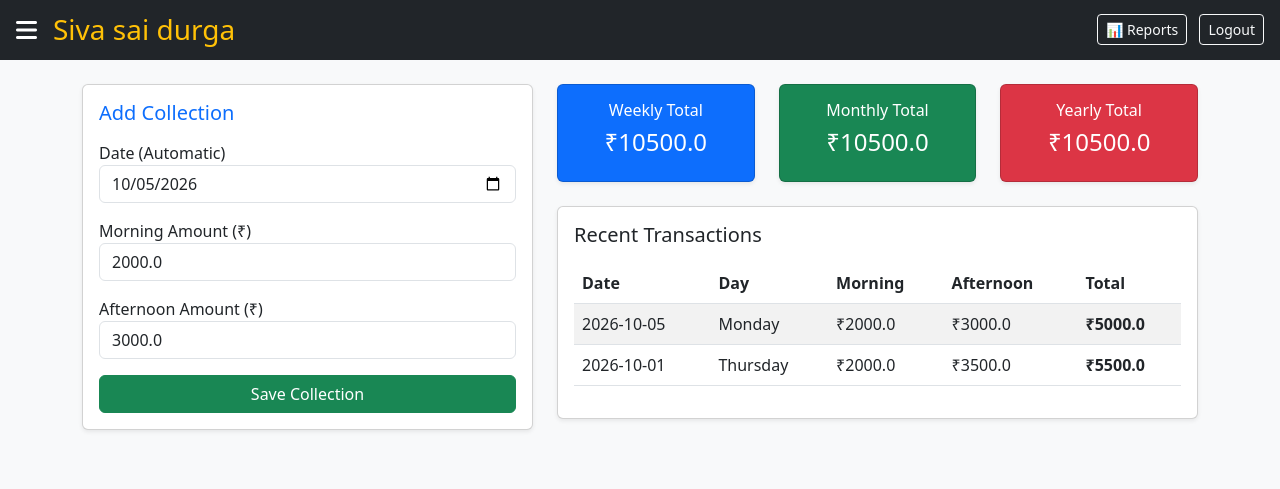
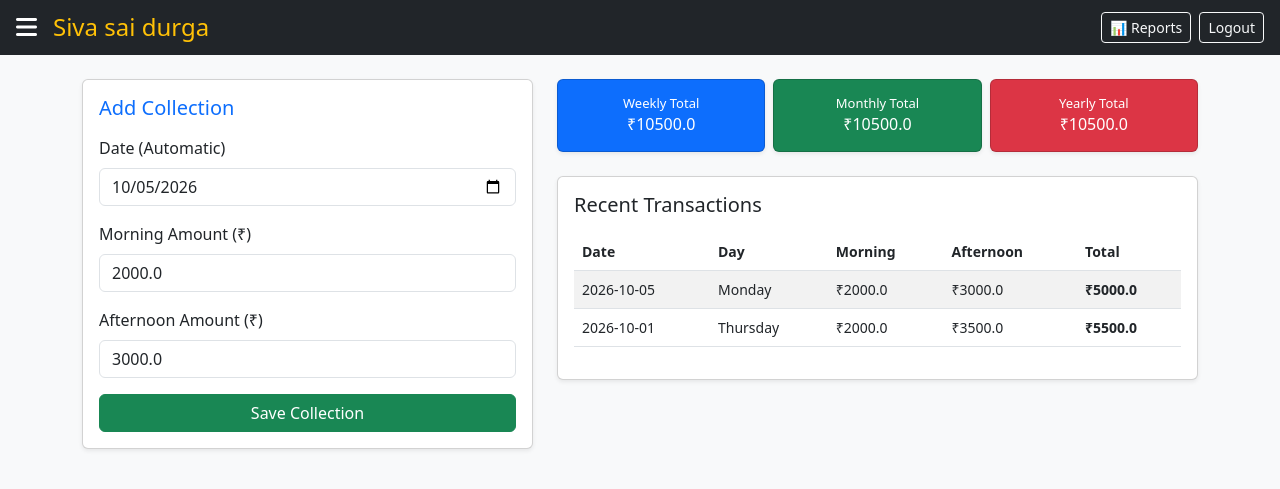
Before and after one commit to RohithSriSai143/shop-ledger, a Flask app: page /dashboard in a window 1280 px wide. Shown: the top 489 px of the page. Run offline with Flask 3, Linux system fonts and the light colour scheme; a user stored in the database is signed in; data comes from the database, SQL or seed files in the repository.

Commit message:
Update dashboard.html

```diff
--- a/templates/dashboard.html
+++ b/templates/dashboard.html
@@ -2,6 +2,7 @@
 <html lang="en">
 <head>
     <meta charset="UTF-8">
+    <meta name="viewport" content="width=device-width, initial-scale=1.0">
     <title>Shop Ledger Dashboard</title>
     <link href="https://cdn.jsdelivr.net/npm/bootstrap@5.3.0/dist/css/bootstrap.min.css" rel="stylesheet">
     <link rel="stylesheet" href="https://cdnjs.cloudflare.com/ajax/libs/font-awesome/6.0.0/css/all.min.css">
@@ -19,10 +20,10 @@
     <nav class="navbar navbar-dark bg-dark px-3">
         <div class="d-flex align-items-center">
             <span class="text-white toggle-btn me-3" onclick="toggleSidebar()"><i class="fas fa-bars"></i></span>
-            <span class="navbar-brand mb-0 h1 fs-3 text-warning">{{ shop_name }}</span>
+            <span class="navbar-brand mb-0 h1 fs-4 text-warning text-truncate" style="max-width: 200px;">{{ shop_name }}</span>
         </div>
         <div>
-            <a href="/reports" class="btn btn-outline-light btn-sm me-2">📊 Reports</a>
+            <a href="/reports" class="btn btn-outline-light btn-sm me-1">📊 Reports</a>
             <a href="/logout" class="btn btn-outline-light btn-sm">Logout</a>
         </div>
     </nav>
@@ -60,22 +61,22 @@
 
     <!-- Main Content Area -->
     <div class="container my-4">
-        <div class="row">
+        <div class="row g-4">
             <!-- Form to Add Amounts -->
-            <div class="col-md-5">
+            <div class="col-12 col-lg-5">
                 <div class="card p-3 shadow-sm">
                     <h5 class="text-primary mb-3">Add Collection</h5>
                     <form method="POST">
                         <div class="mb-3">
-                            <label>Date (Automatic)</label>
+                            <label class="form-label">Date (Automatic)</label>
                             <input type="date" name="date" id="dateInput" value="{{ today_date }}" class="form-control" required>
                         </div>
                         <div class="mb-3">
-                            <label>Morning Amount (₹)</label>
+                            <label class="form-label">Morning Amount (₹)</label>
                             <input type="number" step="any" name="morning" id="morningInput" class="form-control" placeholder="0.00">
                         </div>
                         <div class="mb-3">
-                            <label>Afternoon Amount (₹)</label>
+                            <label class="form-label">Afternoon Amount (₹)</label>
                             <input type="number" step="any" name="afternoon" id="afternoonInput" class="form-control" placeholder="0.00">
                         </div>
                         <button type="submit" class="btn btn-success w-100">Save Collection</button>
@@ -84,29 +85,29 @@
             </div>
 
             <!-- Totals Display Cards -->
-            <div class="col-md-7">
-                <div class="row text-white">
+            <div class="col-12 col-lg-7">
+                <div class="row text-white g-2">
                     <div class="col-4">
                         <a href="/weekly_details" class="text-decoration-none">
-                            <div class="card bg-primary p-3 text-center shadow-sm text-white">
-                                <h6>Weekly Total</h6>
-                                <h4>₹{{ weekly_total }}</h4>
+                            <div class="card bg-primary p-2 p-md-3 text-center shadow-sm text-white h-100 justify-content-center">
+                                <h6 style="font-size: 13px;" class="mb-1">Weekly Total</h6>
+                                <h5 class="mb-0 fs-6 fs-md-4">₹{{ weekly_total }}</h5>
                             </div>
                         </a>
                     </div>
                     <div class="col-4">
                         <a href="/monthly_details" class="text-decoration-none">
-                            <div class="card bg-success p-3 text-center shadow-sm text-white">
-                                <h6>Monthly Total</h6>
-                                <h4>₹{{ monthly_total }}</h4>
+                            <div class="card bg-success p-2 p-md-3 text-center shadow-sm text-white h-100 justify-content-center">
+                                <h6 style="font-size: 13px;" class="mb-1">Monthly Total</h6>
+                                <h5 class="mb-0 fs-6 fs-md-4">₹{{ monthly_total }}</h5>
                             </div>
                         </a>
                     </div>
                     <div class="col-4">
                         <a href="/yearly_details" class="text-decoration-none">
-                            <div class="card bg-danger p-3 text-center shadow-sm text-white">
-                                <h6>Yearly Total</h6>
-                                <h4>₹{{ yearly_total }}</h4>
+                            <div class="card bg-danger p-2 p-md-3 text-center shadow-sm text-white h-100 justify-content-center">
+                                <h6 style="font-size: 13px;" class="mb-1">Yearly Total</h6>
+                                <h5 class="mb-0 fs-6 fs-md-4">₹{{ yearly_total }}</h5>
                             </div>
                         </a>
                     </div>
@@ -115,7 +116,8 @@
                 <!-- Recent History Table -->
                 <div class="card mt-4 p-3 shadow-sm">
                     <h5>Recent Transactions</h5>
-                    <table class="table table-striped mt-2">
+                    <div class="table-responsive">
+                        <table class="table table-striped mt-2 align-middle" style="font-size: 14px;">
                             <thead>
                                 <tr>
                                     <th>Date</th>
@@ -137,6 +139,7 @@
                                 {% endfor %}
                             </tbody>
                         </table>
+                    </div>
                 </div>
             </div>
         </div>
```
Lines whose indentation alone changed are shown as unchanged.
